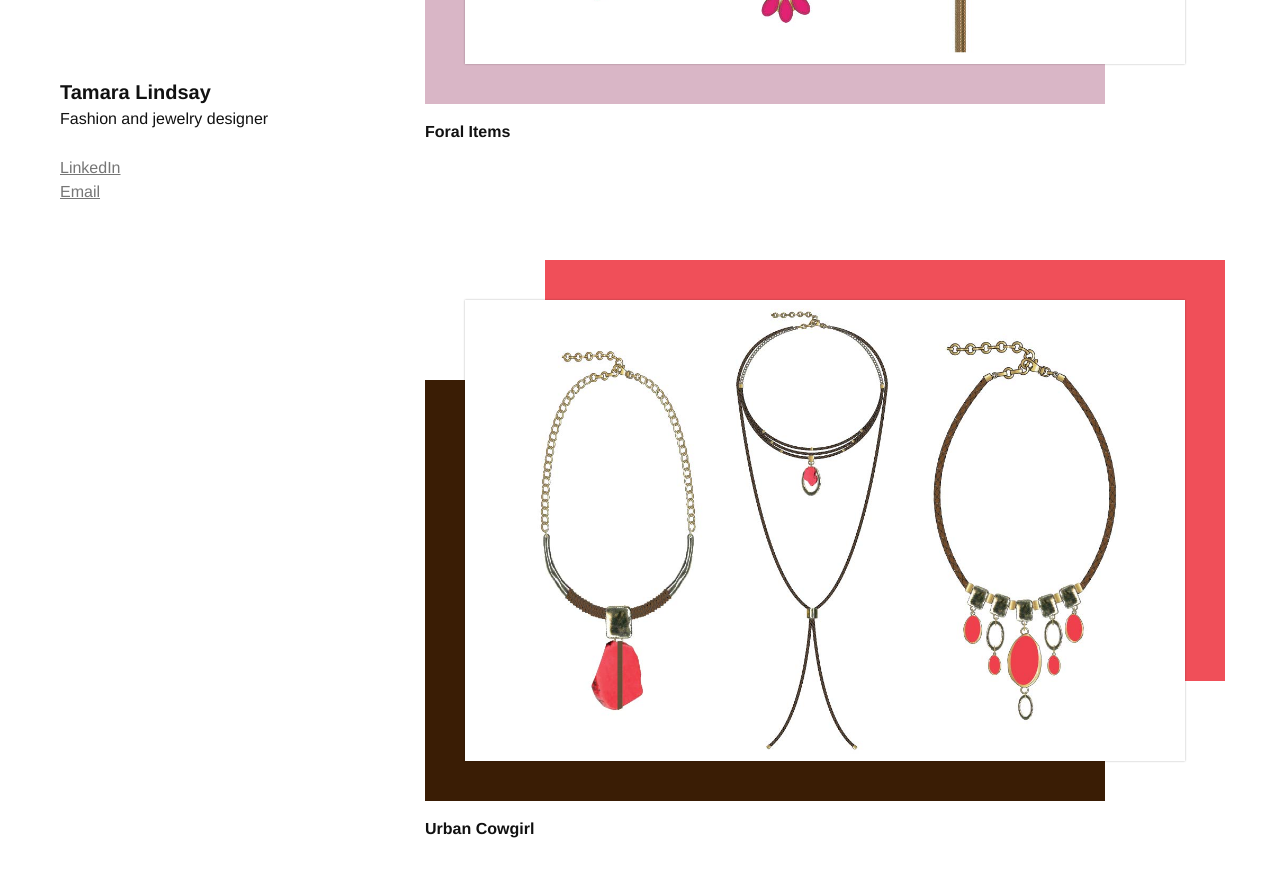
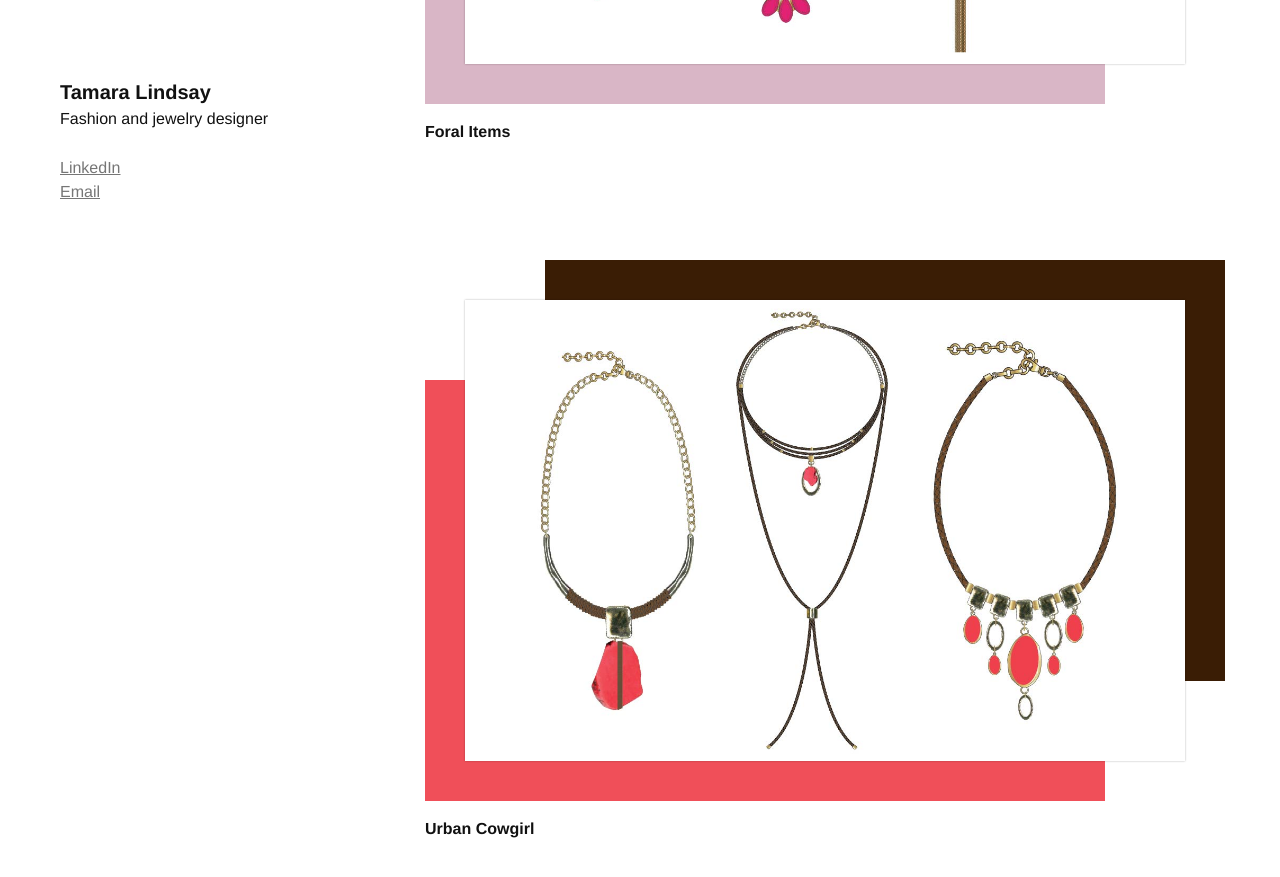
Before and after one commit to sskylar/tamara, a Jekyll site: the page built from index.markdown, in a window 1280 px wide and 900 px high, scrolled down 1213 px. Shown: the top 877 px of the window. Built offline with Jekyll 4.4.1, drawn with Linux system fonts in a browser that asks for light colours.

```diff
--- a/_portfolio/urban-cowgirl.markdown
+++ b/_portfolio/urban-cowgirl.markdown
@@ -4,6 +4,6 @@ date: 2016-10-12 23:42:00 -04:00
 images:
 - "/uploads/Artboard%203-ebd56b.jpg"
 colors:
+- "#3a1d05"
 - "#f04f59"
-- "#3a1d05"
 ---
```
